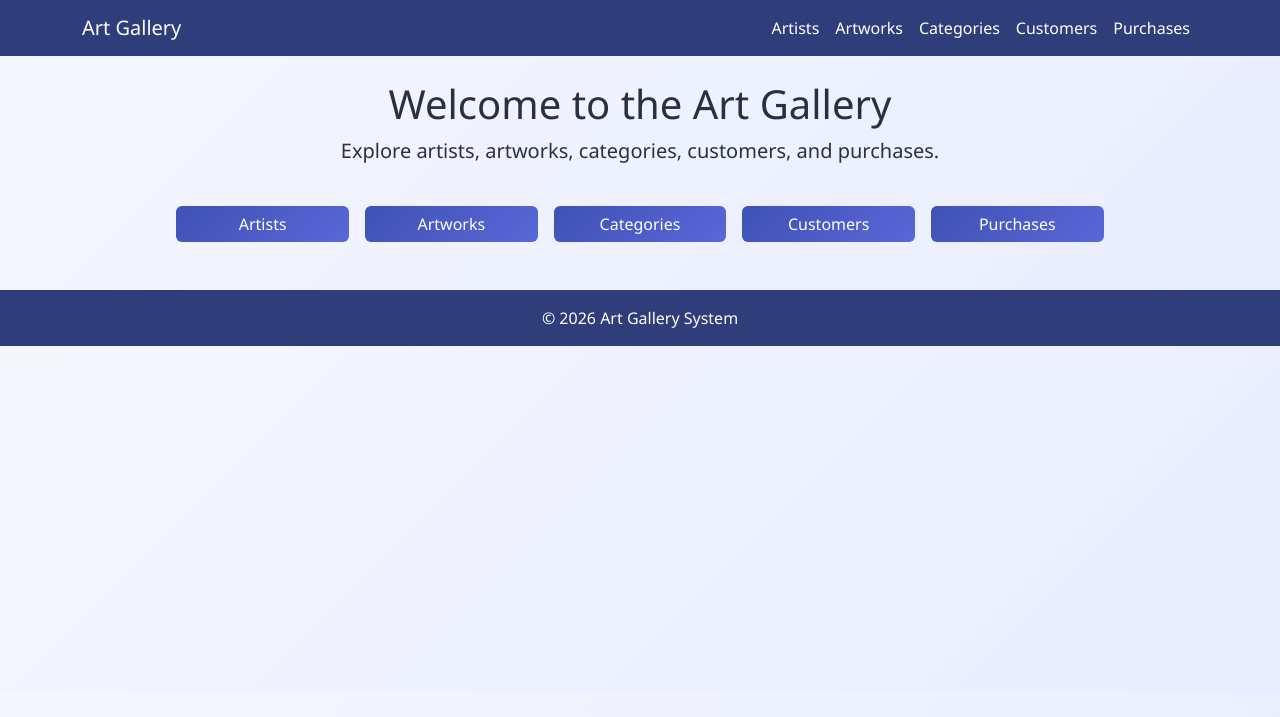
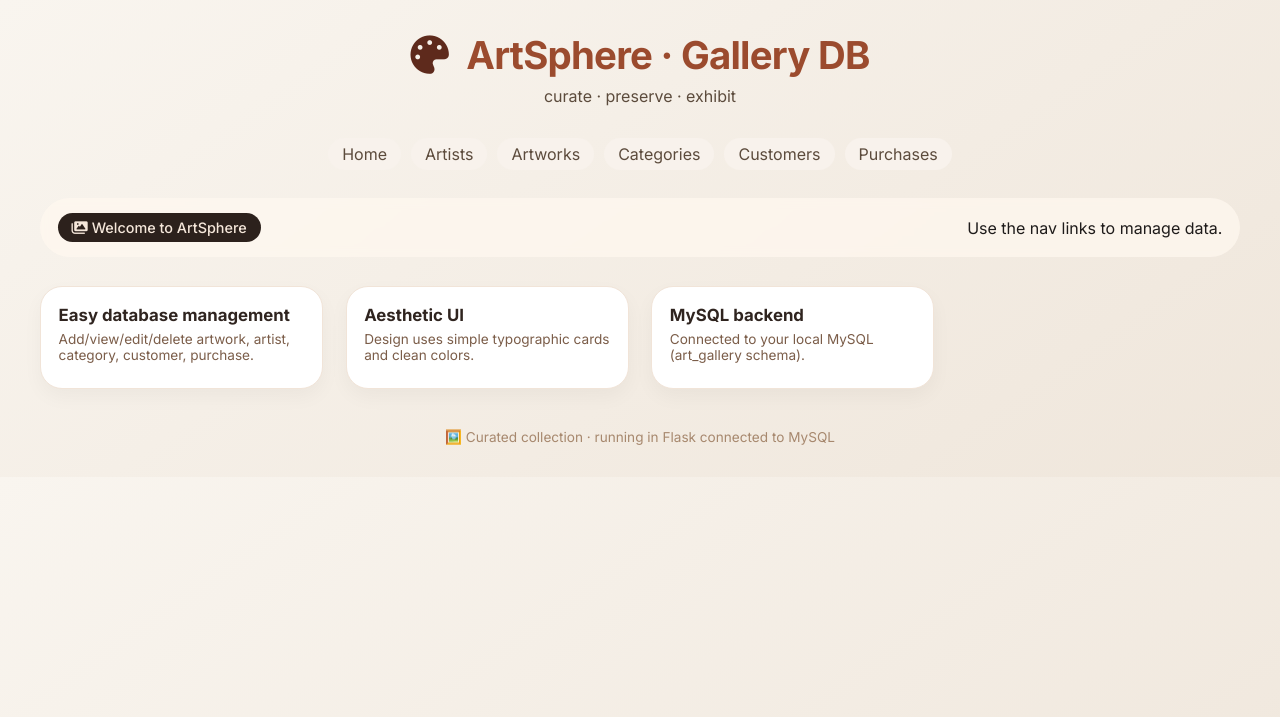
Before and after one commit to Jivesh-2231/Art_Gallery_Database_Project, a Flask app: page / in a window 1280 px wide. Shown: the top 717 px of the page. Run offline with Flask 3, Linux system fonts and the light colour scheme; parts of the project's set-up code (start-up, migrations or seed data) failed here and were passed over.

Commit message:
Update UI to ArtSphere aesthetic

```diff
--- a/static/css/style.css
+++ b/static/css/style.css
@@ -1,47 +1,59 @@
 :root {
-  --primary: #3f51b5;
-  --secondary: #ff4081;
-  --bg: #f2f5ff;
-  --card-bg: #ffffff;
-  --text: #29303f;
+  --bg1: #f9f5ef;
+  --bg2: #efe6db;
+  --accent: #9b4b2e;
+  --accent2: #5e2a1c;
+  --text: #1e1b1a;
+  --muted: #5c4b3c;
 }
 
+* { margin:0; padding:0; box-sizing:border-box; }
 body {
-  background: linear-gradient(135deg, #f5f7ff, #e8edff);
+  font-family: 'Inter', sans-serif;
+  background: linear-gradient(145deg,var(--bg1)0%,var(--bg2)100%);
   color: var(--text);
-  font-family: 'Segoe UI', Tahoma, Geneva, Verdana, sans-serif;
+  padding: 2rem 1.5rem;
 }
 
-.navbar, .footer {
-  background: #2f3e7a;
-}
+.container { max-width: 1200px; margin:0 auto; }
+.gallery-header { text-align:center; margin-bottom:2rem; }
+.gallery-header h1 { font-size:2.4rem; letter-spacing:-0.02em; font-weight:700; color:var(--accent); }
+.gallery-header h1 i { margin-right:10px; color:var(--accent2); }
+.sub { color:var(--muted); margin-top:8px; font-size:1rem; }
+.small-nav { display:flex; flex-wrap:wrap; gap:10px; justify-content:center; margin-bottom:1.75rem; }
+.small-nav a { text-decoration:none; color:#5c4b3c; padding:6px 14px; border-radius:28px; background:#f8f2ec; transition:0.2s; }
+.small-nav a:hover { background:#ebdbcf; }
+.alerts { margin-bottom:1rem; }
+.alert { border-radius:20px; margin-bottom:8px; padding:10px 12px; font-size:0.9rem; }
+.alert-success { background:#e7f6ed; color:#2e6a48; }
+.alert-danger { background:#f9e6e7; color:#9b2f33; }
+.alert-warning { background:#fff6e2; color:#a66d2d; }
+.alert-info { background:#e8f3fd; color:#2f6591; }
 
-.navbar-brand, .nav-link, .footer {
-  color: #fff !important;
-}
+footer { text-align:center; margin-top:2.5rem; color:#a7886e; font-size:0.85rem; }
 
-.card {
-  border: none;
-  border-radius: .9rem;
-  box-shadow: 0 16px 32px rgba(31, 66, 123, 0.16);
-  background: var(--card-bg);
-}
+.form-panel{background:#ffffff;border:1px solid #f0e4d8;border-radius:20px;padding:1.6rem;margin-bottom:1.8rem;box-shadow:0 10px 22px rgba(0,0,0,0.05);}
+.form-title{font-size:1.2rem;font-weight:600;color:#3e2a21;margin-bottom:1rem;display:flex;align-items:center;gap:8px;}
+.form-grid{display:grid;grid-template-columns:repeat(auto-fit,minmax(170px,1fr));gap:14px;}
+.input-group label{font-size:0.72rem;text-transform:uppercase;letter-spacing:.5px;color:#9b7b64;margin-bottom:4px;display:block;}
+.input-group input{width:100%;padding:11px 12px;border:1px solid #e2cfbf;border-radius:18px;outline:none;background:#fdf8f4;}
+.form-actions{display:flex;gap:10px;align-items:center;margin-top:8px;}
+.btn-primary{background:var(--accent2);color:#fff;border:none;border-radius:35px;padding:10px 22px;cursor:pointer;}
+.btn-primary:hover{background:#7a422e;}
+.btn-secondary{background:#f0e3d8;color:#4e3526;border:none;border-radius:35px;padding:10px 20px;cursor:pointer;}
 
-.btn-primary {
-  background: linear-gradient(135deg, var(--primary), #5a67d8);
-  border: none;
-}
+.gallery-grid{display:grid;grid-template-columns:repeat(auto-fill,minmax(260px,1fr));gap:1.4rem;}
+.art-card{background:#fff;border:1px solid #f1e4d8;border-radius:22px;box-shadow:0 8px 20px rgba(0,0,0,0.04);padding:1.1rem;}
+.art-card:hover{transform:translateY(-3px);box-shadow:0 14px 28px rgba(0,0,0,0.08);}
+.art-title{font-size:1.05rem;font-weight:700;color:#2f241f;margin-bottom:6px;}
+.art-meta{font-size:.85rem;color:#7b5d49;margin-bottom:8px;}
+.art-extra{font-size:.80rem;color:#8c6c53;}
 
-.btn-primary:hover {
-  background: linear-gradient(135deg, #4561d4, #7582ec);
-}
+.stats-bar{display:flex;justify-content:space-between;align-items:center;gap:10px;background:rgba(255,248,240,0.7);backdrop-filter:blur(4px);padding:0.95rem 1.1rem;border-radius:36px;margin-bottom:1.8rem;}
+.artwork-count{background:#2c211c;color:#f5e7da;padding:6px 14px;border-radius:40px;font-weight:500;font-size:.9rem;}
+.controls{display:flex;gap:10px;flex-wrap:wrap;align-items:center;}
+.search-box{display:flex;align-items:center;gap:7px;background:white;padding:8px 11px;border:1px solid #e5d9cf;border-radius:40px;}
+.search-box input{border:none;outline:none;font-size:.9rem;background:transparent;width:180px;}
+select,.reset-btn{background:white;border:1px solid #e2d4c8;padding:8px 14px;border-radius:40px;font-size:.84rem;color:#2f241f;cursor:pointer;}
 
-.table thead {
-  background: #e5ecff;
-}
-
-.footer {
-  text-align: center;
-  padding: 1rem;
-  color: #eaeffb;
-}
+@media(max-width:700px){body{padding:1.2rem;} .form-grid{grid-template-columns:1fr;} .stats-bar{flex-direction:column;align-items:flex-start;}}
--- a/templates/index.html
+++ b/templates/index.html
@@ -1,14 +1,12 @@
 {% extends "layout.html" %}
 {% block body %}
-<div class="text-center">
-  <h1>Welcome to the Art Gallery</h1>
-  <p class="lead">Explore artists, artworks, categories, customers, and purchases.</p>
-  <div class="row mt-4 g-3 justify-content-center">
-    <div class="col-md-2"><a class="btn btn-primary w-100" href="{{ url_for('artists') }}">Artists</a></div>
-    <div class="col-md-2"><a class="btn btn-primary w-100" href="{{ url_for('artworks') }}">Artworks</a></div>
-    <div class="col-md-2"><a class="btn btn-primary w-100" href="{{ url_for('categories') }}">Categories</a></div>
-    <div class="col-md-2"><a class="btn btn-primary w-100" href="{{ url_for('customers') }}">Customers</a></div>
-    <div class="col-md-2"><a class="btn btn-primary w-100" href="{{ url_for('purchases') }}">Purchases</a></div>
-  </div>
+<div class="stats-bar">
+  <div class="artwork-count"><i class="fas fa-images"></i> Welcome to ArtSphere</div>
+  <div class="controls"><span>Use the nav links to manage data.</span></div>
+</div>
+<div class="gallery-grid">
+    <div class="art-card"><div class="art-title">Easy database management</div><div class="art-meta">Add/view/edit/delete artwork, artist, category, customer, purchase.</div></div>
+    <div class="art-card"><div class="art-title">Aesthetic UI</div><div class="art-meta">Design uses simple typographic cards and clean colors.</div></div>
+    <div class="art-card"><div class="art-title">MySQL backend</div><div class="art-meta">Connected to your local MySQL (art_gallery schema).</div></div>
 </div>
 {% endblock %}
--- a/templates/layout.html
+++ b/templates/layout.html
@@ -2,37 +2,41 @@
 <html lang="en">
   <head>
     <meta charset="utf-8">
-    <meta name="viewport" content="width=device-width, initial-scale=1">
-    <title>Art Gallery</title>
-    <link href="https://cdn.jsdelivr.net/npm/bootstrap@5.3.1/dist/css/bootstrap.min.css" rel="stylesheet" integrity="sha384-..." crossorigin="anonymous">
+    <meta name="viewport" content="width=device-width, initial-scale=1.0, viewport-fit=cover">
+    <title>ArtSphere | Gallery Database</title>
+    <link href="https://fonts.googleapis.com/css2?family=Inter:wght@300;400;500;600;700&display=swap" rel="stylesheet">
+    <link rel="stylesheet" href="https://cdnjs.cloudflare.com/ajax/libs/font-awesome/6.0.0-beta3/css/all.min.css" integrity="sha512-Fo3rlrZj/k7ujTnHq6fzVh1Mf5ftb7uSY/LW4ef3ST2f9g5mWs5l5PiUEFPSMQ2k6G/oW0KZZT8xQNfX3jT0hQ==" crossorigin="anonymous" referrerpolicy="no-referrer" />
     <link rel="stylesheet" href="{{ url_for('static', filename='css/style.css') }}">
   </head>
   <body>
-    <nav class="navbar navbar-expand-lg navbar-dark mb-4">
-      <div class="container">
-        <a class="navbar-brand" href="{{ url_for('index') }}">Art Gallery</a>
-        <button class="navbar-toggler" type="button" data-bs-toggle="collapse" data-bs-target="#mainNav">
-          <span class="navbar-toggler-icon"></span>
-        </button>
-        <div class="collapse navbar-collapse" id="mainNav">
-          <ul class="navbar-nav ms-auto">
-            <li class="nav-item"><a class="nav-link" href="{{ url_for('artists') }}">Artists</a></li>
-            <li class="nav-item"><a class="nav-link" href="{{ url_for('artworks') }}">Artworks</a></li>
-            <li class="nav-item"><a class="nav-link" href="{{ url_for('categories') }}">Categories</a></li>
-            <li class="nav-item"><a class="nav-link" href="{{ url_for('customers') }}">Customers</a></li>
-            <li class="nav-item"><a class="nav-link" href="{{ url_for('purchases') }}">Purchases</a></li>
-          </ul>
-        </div>
+    <div class="container">
+      <header class="gallery-header">
+        <h1><i class="fas fa-palette"></i> ArtSphere · Gallery DB</h1>
+        <div class="sub">curate · preserve · exhibit</div>
+      </header>
+
+      <nav class="small-nav">
+        <a href="{{ url_for('index') }}">Home</a>
+        <a href="{{ url_for('artists') }}">Artists</a>
+        <a href="{{ url_for('artworks') }}">Artworks</a>
+        <a href="{{ url_for('categories') }}">Categories</a>
+        <a href="{{ url_for('customers') }}">Customers</a>
+        <a href="{{ url_for('purchases') }}">Purchases</a>
+      </nav>
+
+      {% with messages = get_flashed_messages(with_categories=true) %}
+      {% if messages %}
+      <div class="alerts">
+        {% for category, msg in messages %}
+          <div class="alert alert-{{ category }}">{{ msg }}</div>
+        {% endfor %}
       </div>
-    </nav>
+      {% endif %}
+      {% endwith %}
 
-    <main class="container mb-5">{% with messages = get_flashed_messages(with_categories=true) %} {% if messages %}{% for category, msg in messages %}
-      <div class="alert alert-{{ category }} alert-dismissible fade show" role="alert">{{ msg }} <button type="button" class="btn-close" data-bs-dismiss="alert"></button></div>
-      {% endfor %}{% endif %}{% endwith %}
       {% block body %}{% endblock %}
-    </main>
 
-    <footer class="footer mt-auto py-3"> <div class="container"><span>© {{ current_year }} Art Gallery System</span></div></footer>
-    <script src="https://cdn.jsdelivr.net/npm/bootstrap@5.3.1/dist/js/bootstrap.bundle.min.js"></script>
+      <footer>🖼️ Curated collection · running in Flask connected to MySQL</footer>
+    </div>
   </body>
 </html>
```
Also changed, not shown: templates/artworks.html (+33 -13 lines).
